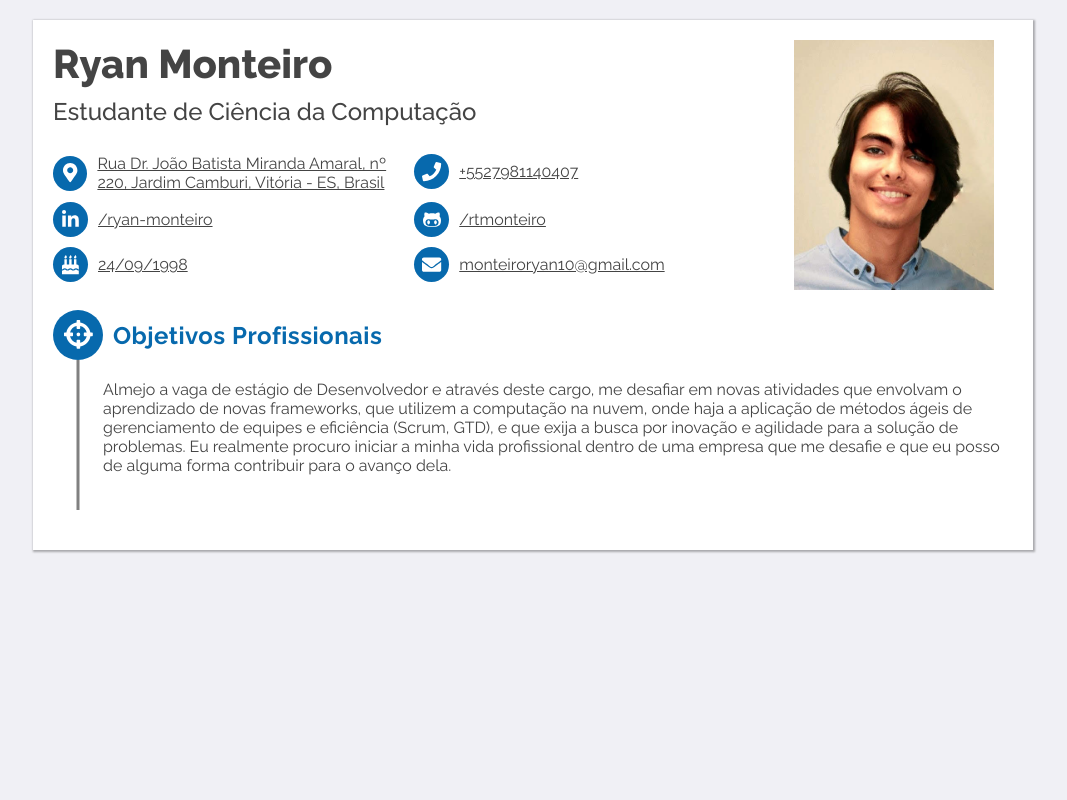
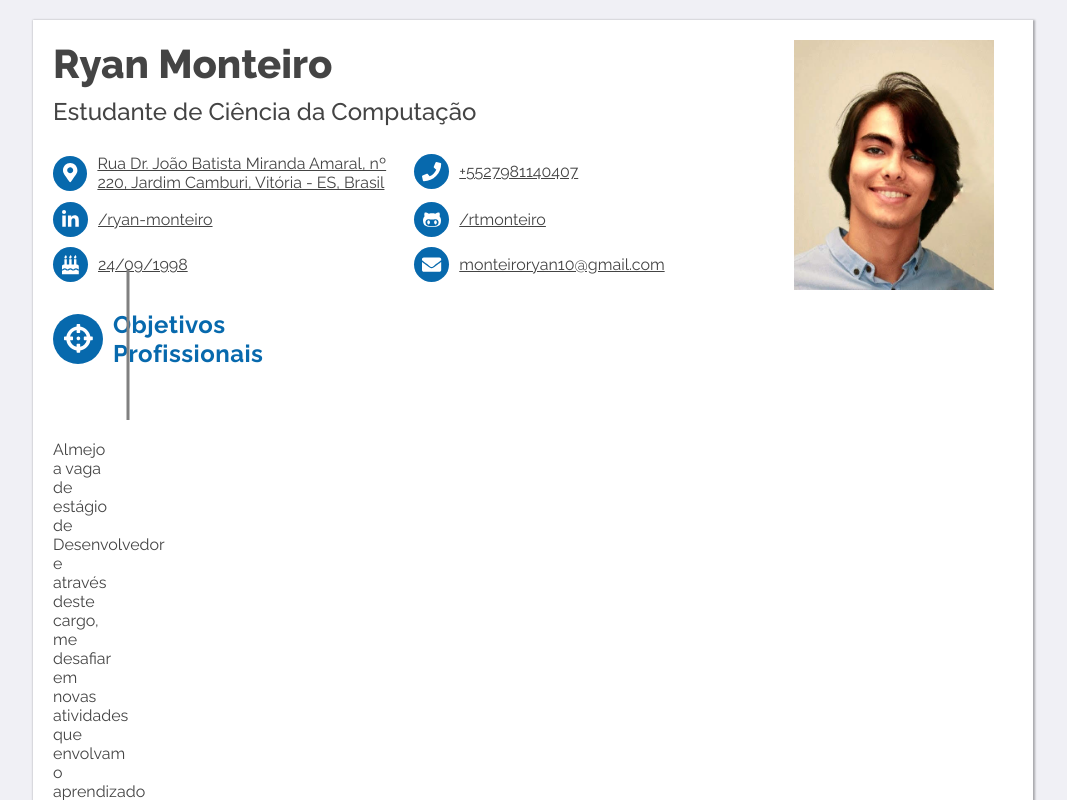
Before and after one commit to rtmonteiro/my-curriculum, an Angular app: page / in a window 1280 px wide. Shown: the top 800 px of the page, without its empty margins (107-1174 px from the left). Built offline with nearby package versions, Linux system fonts and the light colour scheme.

Commit message:
Updated Goal Component to have Section Component inside

```diff
--- a/src/app/app.component.html
+++ b/src/app/app.component.html
@@ -1,6 +1,5 @@
 <div class="curriculum">
   <app-info></app-info>
   <!-- <hr> -->
-  <app-section></app-section>
   <app-goal></app-goal>
 </div>
--- a/src/app/components/goal/goal.component.html
+++ b/src/app/components/goal/goal.component.html
@@ -1,8 +1,9 @@
 <div class="container">
+  <app-section [title]='head_title'></app-section>
   <svg >
     <path d="M25 0 l0 150 Z"/>
   </svg>
-  <p>
+  <p (click)="show()">
     Almejo a vaga de estágio de Desenvolvedor e através deste cargo, me desafiar em novas atividades que envolvam o
     aprendizado de novas frameworks, que utilizem a computação na nuvem, onde haja a aplicação de métodos ágeis de
     gerenciamento de equipes e eficiência (Scrum, GTD), e que exija a busca por inovação e agilidade para a solução de
--- a/src/app/components/goal/goal.component.ts
+++ b/src/app/components/goal/goal.component.ts
@@ -1,4 +1,4 @@
-import { Component, OnInit } from '@angular/core';
+import { Component, OnInit, Directive, ElementRef } from '@angular/core';
 
 @Component({
   selector: 'app-goal',
@@ -7,9 +7,36 @@ import { Component, OnInit } from '@angular/core';
 })
 export class GoalComponent implements OnInit {
 
-  constructor() { }
+  head_title = 'Objetivos Profissionais';
+
+  constructor(private el:ElementRef){}
+
+  show(){
+    console.log(this.el.nativeElement);
+
+    console.log(`height---${this.el.nativeElement.offsetHeight}`);
+    console.log(`width---${this.el.nativeElement.offsetWidth}`);
+  }
 
   ngOnInit(): void {
   }
 
 }
+
+// @Directive({
+//   selector: '[my-move]',
+//   host: {
+//     '(click)': "show()"
+//   }
+// })
+
+// export class MoveDirective{
+//   constructor(private el:ElementRef){}
+
+//   show(){
+//     console.log(this.el.nativeElement);
+
+//     console.log(`height---${this.el.nativeElement.offsetHeight}`);
+//     console.log(`width---${this.el.nativeElement.offsetWidth}`);
+//   }
+// }
--- a/src/app/components/section/section.component.html
+++ b/src/app/components/section/section.component.html
@@ -3,6 +3,6 @@
     <div class="icon">
       <fa-icon [icon]='faCoffe'></fa-icon>
     </div>
-    <h3>Objetivos Profissionais</h3>
+    <h3>{{ title }}</h3>
   </div>
 </section>
--- a/src/app/components/section/section.component.ts
+++ b/src/app/components/section/section.component.ts
@@ -1,4 +1,4 @@
-import { Component, OnInit } from '@angular/core';
+import { Component, OnInit, Input } from '@angular/core';
 import { faCrosshairs } from '@fortawesome/free-solid-svg-icons';
 
 
@@ -10,6 +10,7 @@ import { faCrosshairs } from '@fortawesome/free-solid-svg-icons';
 export class SectionComponent implements OnInit {
 
   faCoffe = faCrosshairs;
+  @Input() title: string;
 
   constructor() { }
 
```
